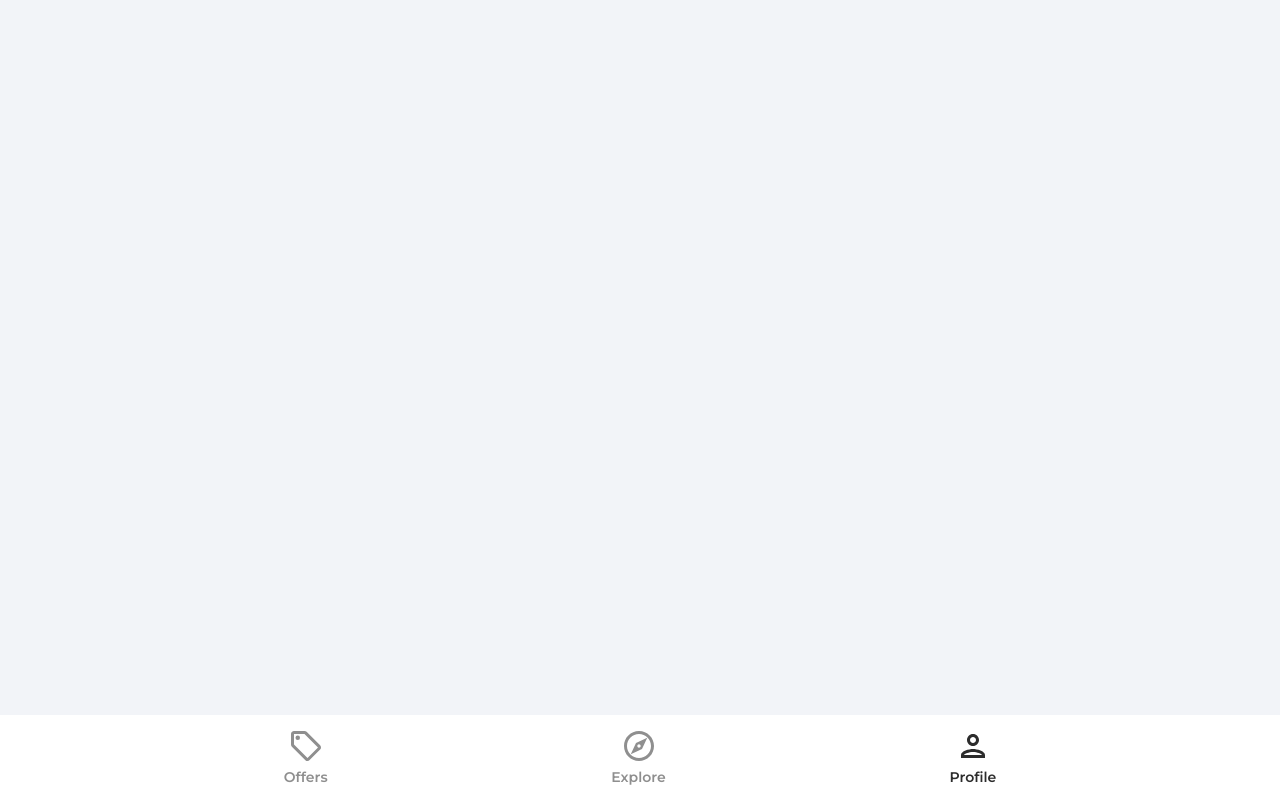
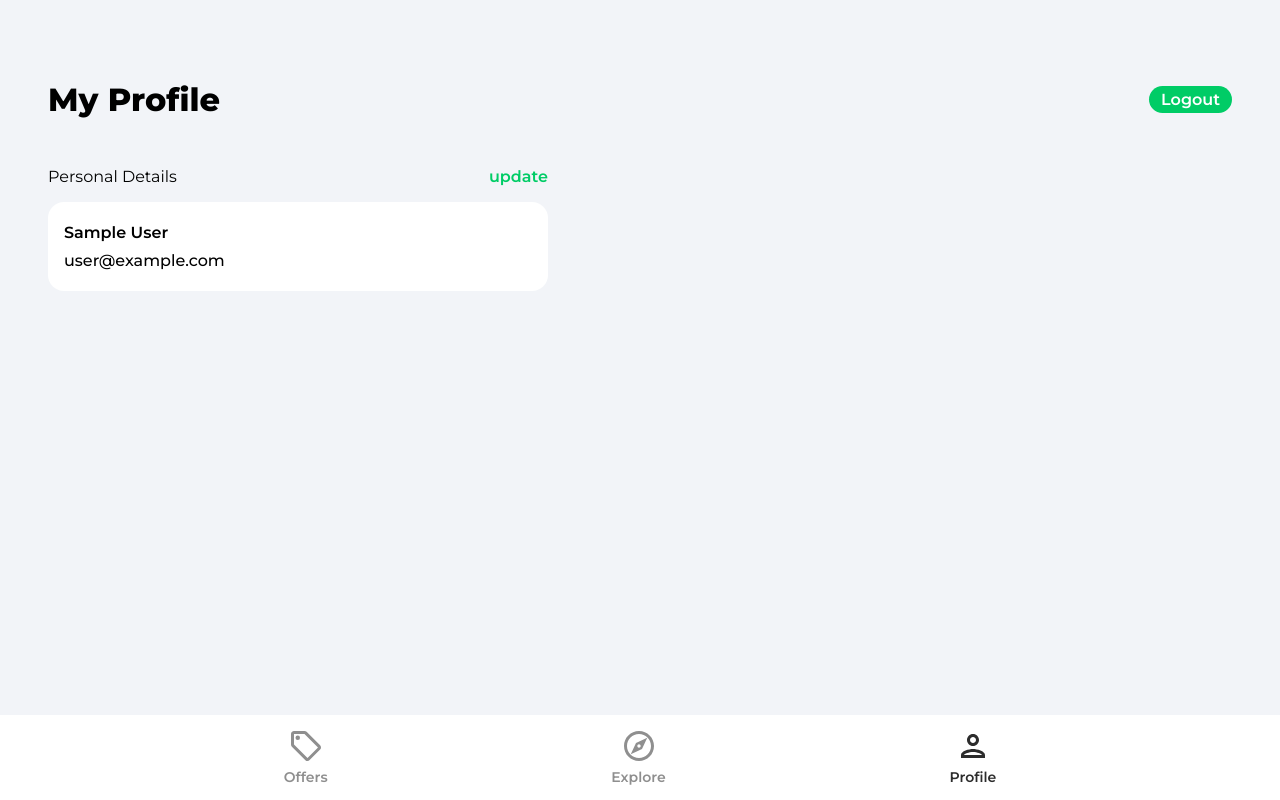
Before and after one commit to rawat-aryman/gharDekho, a React (Create React App) app: page /Profile in a window 1280 px wide. Built offline with nearby package versions, Linux system fonts and the light colour scheme; no server answers; sample sign-in values are in the browser's storage.

Commit message:
added private route for profile page, a spinner component and how to check whether we are logged in or not

```diff
--- a/src/App.js
+++ b/src/App.js
@@ -1,5 +1,6 @@
 import {BrowserRouter as Router, Routes, Route} from 'react-router-dom';
 import { ToastContainer } from 'react-toastify';
+import PrivateRoute from './components/PrivateRoute';
 import Explore from './pages/Explore';
 import ForgotPassword from './pages/ForgotPassword';
 import Offers from './pages/Offers';
@@ -17,7 +18,9 @@ function App() {
         <Route exact path='/' element={<Explore/>} />
         <Route path='/ForgotPassword' element={<ForgotPassword/>} />
         <Route path='/Offers' element={<Offers/>} />
-        <Route path='/Profile' element={<Profile/>} />
+        <Route path='/Profile' element={<PrivateRoute />} >
+          <Route path='/Profile' element={<Profile/>} />
+        </Route>
         <Route path='/SignIn' element={<SignIn/>} />
         <Route path='/SignUp' element={<SignUp/>} />
       </Routes>
--- /dev/null
+++ b/src/components/PrivateRoute.jsx
@@ -0,0 +1,17 @@
+import React from 'react';
+import useAuthStatus from '../hooks/useAuthStatus';
+import { Navigate , Outlet } from 'react-router-dom';
+import Spinner from './Spinner';
+
+const PrivateRoute = () => {
+
+    const {loggedIn , checkingStatus} = useAuthStatus();
+
+    if(checkingStatus){
+        return <Spinner/>
+    }
+
+    return loggedIn ? <Outlet /> : <Navigate to='/SignIn' />
+}
+
+export default PrivateRoute
--- /dev/null
+++ b/src/components/Spinner.jsx
@@ -0,0 +1,11 @@
+import React from 'react'
+
+function Spinner() {
+  return (
+    <div className="loadingSpinnerContainer">
+        <div className="loadingSpinner"></div>
+    </div>
+  )
+}
+
+export default Spinner
--- /dev/null
+++ b/src/hooks/useAuthStatus.js
@@ -0,0 +1,32 @@
+import React,{ useEffect , useState , useRef} from 'react';
+import {getAuth , onAuthStateChanged} from 'firebase/auth';
+
+const useAuthStatus = () => {
+
+    const [loggedIn, setLoggedIn] = useState(false);
+    const [checkingStatus, setCheckingStatus] = useState(true);
+    const isMounted = useRef(true);
+
+    useEffect(() => {
+
+        if(isMounted){
+
+            const auth = getAuth();
+
+            onAuthStateChanged(auth , (user) => {
+                if(user){
+                    setLoggedIn(true);
+                }
+                setCheckingStatus(false);
+            })
+        }
+
+        return () => {
+            isMounted.current = false;
+        }
+    })
+
+    return { loggedIn , checkingStatus };
+}
+
+export default useAuthStatus
--- a/src/pages/Profile.jsx
+++ b/src/pages/Profile.jsx
@@ -1,18 +1,93 @@
 import React,{useState, useEffect} from 'react'
 // import SignIn from './SignIn'
-import {getAuth} from 'firebase/auth';
-import { useNavigate } from 'react-router-dom';
+import {getAuth , updateProfile} from 'firebase/auth';
+import {updateDoc , doc} from 'firebase/firestore';
+import {db} from '../firebase.config';
+import { useNavigate , Link } from 'react-router-dom';
+import {toast} from 'react-toastify';
 
 function Profile() {
-
-
-    const [user, setUser] = useState(null);
     const auth = getAuth();
+    const [formData, setFormData] = useState({
+        name : auth.currentUser.displayName,
+        email : auth.currentUser.email,
+    });
+    const [updateDetails, setUpdateDetails] = useState(false);
+    const {name , email} = formData;
     const navigate = useNavigate();
 
-    if(auth.currentUser === null){
-        navigate('/SignIn');
+    const onLogout = () => {
+        auth.signOut();
+        navigate('/SignIn')
     }
+
+    const onsubmit = async (e) => {
+        // e.preventDefault();
+
+        try {
+            const auth = getAuth();
+
+            if(auth.currentUser.displayName !== name){
+                // update display name in fb
+                await updateProfile(auth.currentUser , {
+                    displayName : name
+                })
+
+                // update in firestore
+
+                const userRef = doc(db , 'users' , auth.currentUser.uid);
+                await updateDoc(userRef, {
+                    name
+                })
+            }
+
+        } catch (error) {
+            toast.error('something went wrong')
+        }
+    }
+
+    const onClick = () => {
+        updateDetails && onsubmit();
+        setUpdateDetails((prev) => !prev);
+    }
+
+    const onChange = (e) => {
+        setFormData((prev) => ({
+            ...prev,
+            [e.target.id] : e.target.value,
+        }))
+    }
+
+    return <>
+        <div className="profile">
+            <header className="profileHeader">
+                <p className="pageHeader">My Profile</p>
+                <button type='button' className="logOut" onClick={onLogout}>
+                    Logout
+                </button>
+            </header>
+
+            <main>
+                <div className="profileDetailsHeader">
+                    <p className="profileDetailstext">
+                        Personal Details
+                    </p>
+                    <p className="changePersonalDetails" onClick={onClick}>
+                        {updateDetails ? 'done' : 'update'}
+                    </p>
+                </div>
+
+                <div className="profileCard">
+                    <form>
+                        <input type="text" id='name' className={updateDetails ? 'profileNameActive' : 'profileName'} value = {name} disabled={!updateDetails} onChange={onChange} />
+
+                        <input type="email" id='email' className='profileEmail' value = {email} disabled = {true} onChange={onChange} />
+                    </form>
+                </div>
+
+            </main>
+        </div>
+    </>
 }
 
 export default Profile
--- a/src/pages/SignIn.jsx
+++ b/src/pages/SignIn.jsx
@@ -42,7 +42,7 @@ function SignIn() {
                 navigate('/Profile');
             }
         } catch (error) {
-            toast("Enter Correct Credentials")
+            toast.error("Enter Correct Credentials")
         }
     }
 
```
